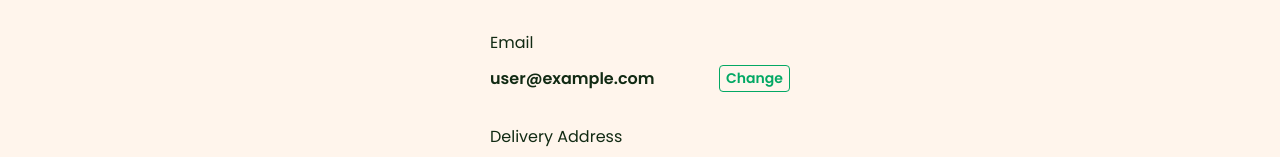
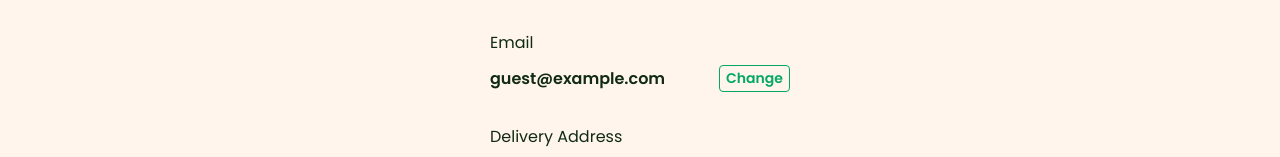
Before and after one commit to FirePants-TastyBites/frontend, a React (Vite) app: page /checkout in a window 1280 px wide. Shown: the part 283-440 px from the top of the page. Built offline with nearby package versions, Linux system fonts and the light colour scheme.

Commit message:
Updating to user email in checkout if user is logged in

```diff
--- a/src/pages/Checkout/index.jsx
+++ b/src/pages/Checkout/index.jsx
@@ -8,8 +8,10 @@ import { useDispatch, useSelector } from "react-redux";
 import { resetOrder } from "../../store/orderSlice";
 import { animate } from "framer-motion";
 import axios from "axios";
+import { useCookies } from "react-cookie";
 
 function Checkout() {
+    const [cookies, setCookies] = useCookies(["userId"]);
     const order = useSelector(state => state.order);
     const dispatch = useDispatch();
     const navigate = useNavigate();
@@ -52,7 +54,7 @@ function Checkout() {
                 <section className="time">
                     <h4>Email</h4>
                     <div>
-                        <p>user@example.com</p>
+                        <p>{cookies.userId || "guest@example.com"}</p>
                         <DetailsButton>Change</DetailsButton>
                     </div>
                 </section>
```
